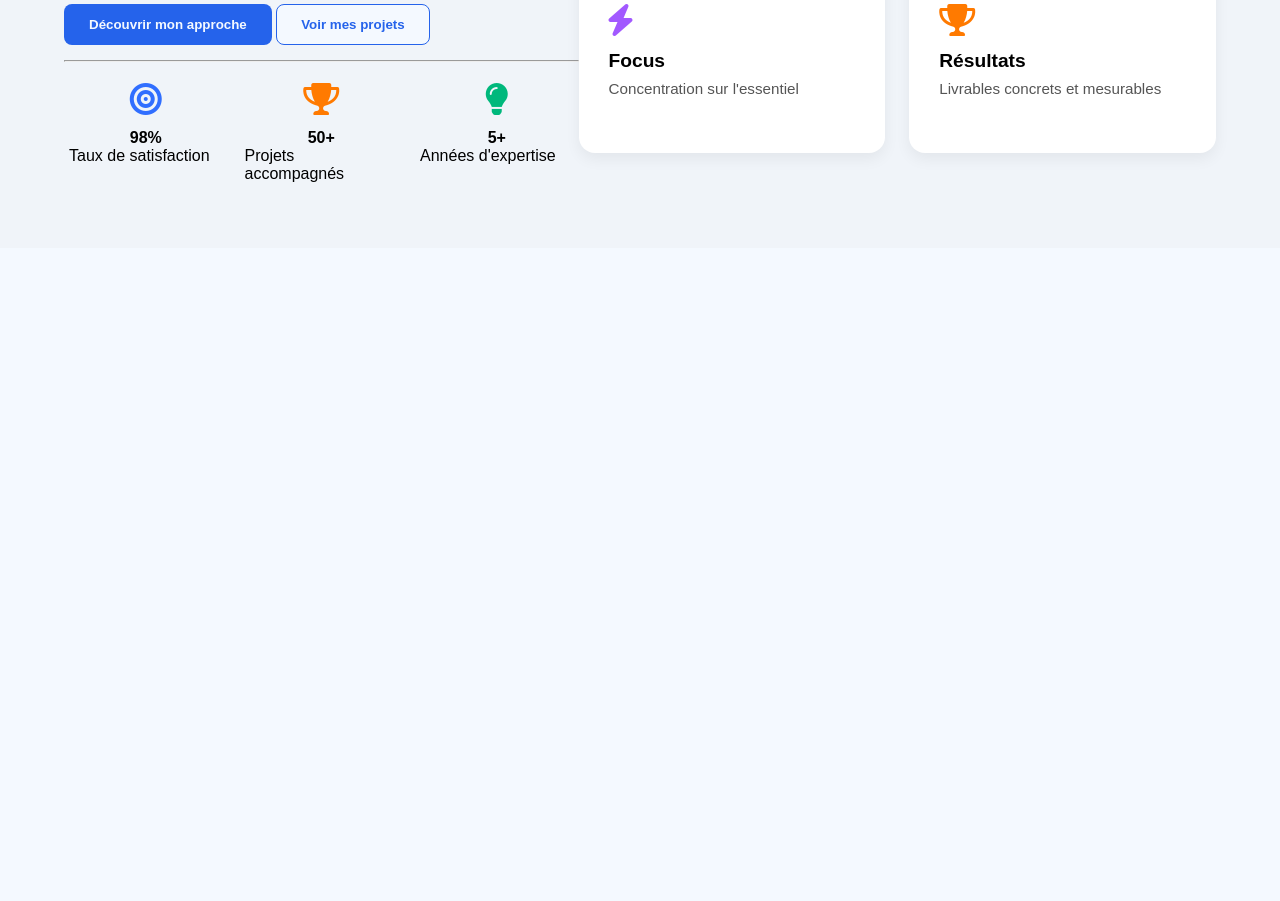
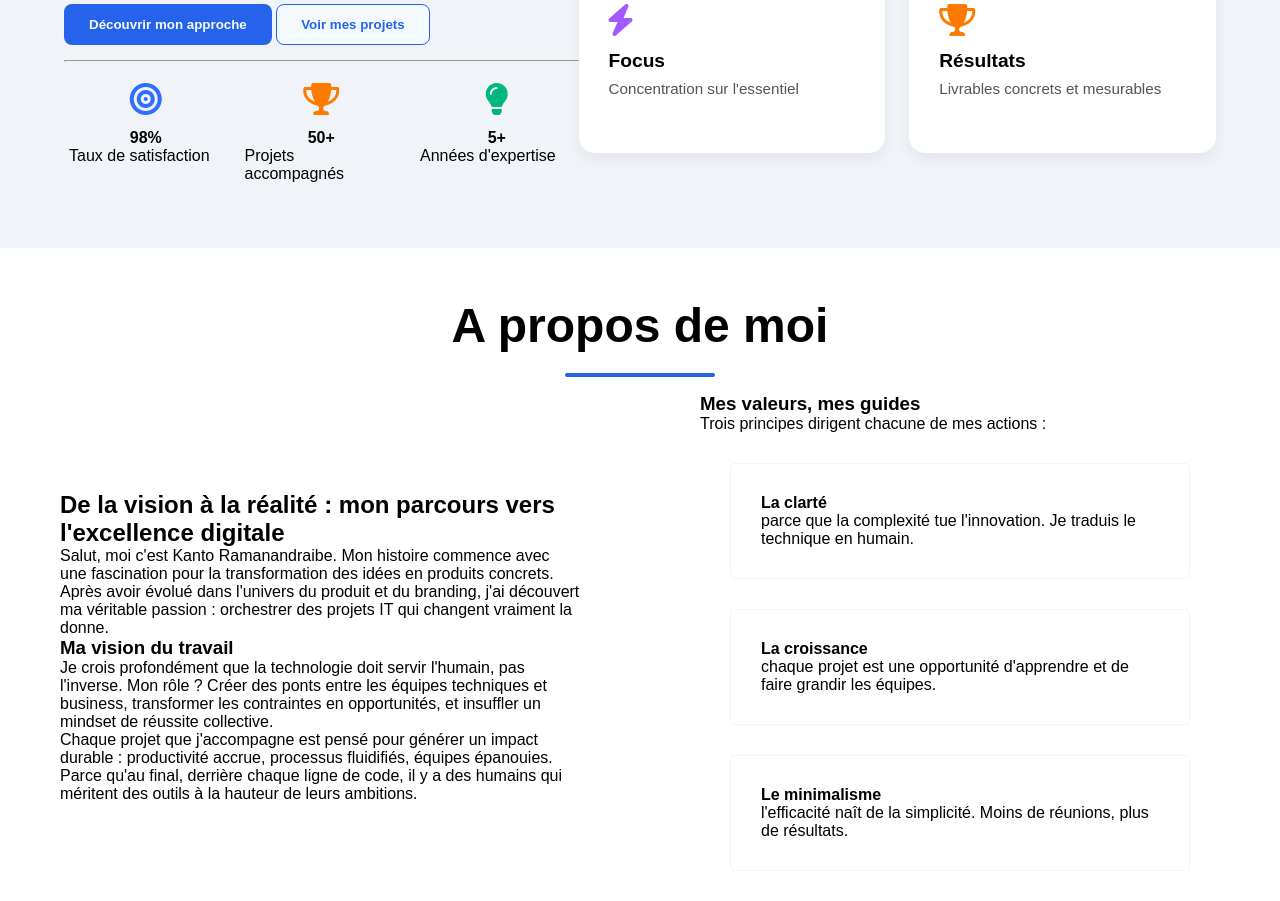
Before and after one commit to Woutnak/Portefolio2.0, a plain HTML site: page index.html in a window 1280 px wide. Shown: the part 416-1317 px from the top of the page. Before the commit the page ends 800 px from the top, so only its background shows below. Drawn offline with Linux system fonts and the light colour scheme.

Commit message:
add about section

```diff
--- a/index.html
+++ b/index.html
@@ -88,11 +88,66 @@
 
     </section>
 
-    <section id="Apropos"></section>
+    <section id="Apropos">
+      <h1 class="section-title">A propos de moi</h1>
+      <div class="barre-title"></div>
+
+      <div class="about-card">
+        <div class="about-card-text">
+         <h2>De la vision à la réalité : mon parcours vers l'excellence digitale</h2>
+
+         <p>Salut, moi c'est <span class="myname">Kanto Ramanandraibe</span>. Mon histoire commence avec une fascination pour la transformation des idées en produits concrets. Après avoir évolué dans l'univers du produit et du branding, j'ai découvert ma véritable passion : orchestrer des projets IT qui changent vraiment la donne.</p>
+         <h3>Ma vision du travail</h3>
+         <p>Je crois profondément que la technologie doit servir l'humain, pas l'inverse. Mon rôle ? Créer des ponts entre les équipes techniques et business, transformer les contraintes en opportunités, et insuffler un mindset de réussite collective.</p>
+         <p>Chaque projet que j'accompagne est pensé pour générer un impact durable : productivité accrue, processus fluidifiés, équipes épanouies. Parce qu'au final, derrière chaque ligne de code, il y a des humains qui méritent des outils à la hauteur de leurs ambitions.</p>
+        </div>
+
+        <div class="about-card-value">
+         <h3>Mes valeurs, mes guides</h3>
+         <p>Trois principes dirigent chacune de mes actions :</p>
+          <div class="card-value">
+            <div class="item-value">
+               <div>
+                <i></i>
+                <div>
+                  <h4> La clarté </h4>
+                  <p> parce que la complexité tue l'innovation. Je traduis le technique en humain.</p>
+                </div>
+               </div>
+            </div>
+
+            <div class="item-value">
+              <div>
+                <i></i>
+                <div>
+                  <h4>La croissance </h4>
+                  <p> chaque projet est une opportunité d'apprendre et de faire grandir les équipes.</p>
+                </div>
+               </div>
+            </div>
+
+             <div class="item-value">
+              <div>
+                <i></i>
+                <div>
+                  <h4>Le minimalisme </h4>
+                  <p>l'efficacité naît de la simplicité. Moins de réunions, plus de résultats.</p>
+                </div>
+               </div>
+            </div>
+          </div>
+
+        </div>
+      </div>
+    </section>
+
+
     <section id="Services"></section>
     <section id="Projets"></section>
     <section id="Temoignages"></section>
     <section id="Ressources"></section>
     <section id="Contact"></section>
+
+
 </body>
 </html>
--- a/styles/style.css
+++ b/styles/style.css
@@ -25,7 +25,6 @@
 
 
 body{
-    background-color: #f4f9ff;
     font-family: sans-serif;
 }
 
@@ -33,12 +32,13 @@ a {
   text-decoration: none;
 }
 
+/*---Hero section---*/
 #Navbar {
   display: flex;
   justify-content: space-between;
   align-items: center;
   padding: 1rem 2rem;
-  background-color: transparent;
+  background-color: #f4f9ff;
   position: sticky;
   top: 0;
   }
@@ -69,7 +69,7 @@ a {
 /*------------------*/
 #Heropage{
   display: flex;
-  justify-content:space-evenly;
+  justify-content:space-between;
   align-items: center;
   background-color: #f0f4f9;
   padding: 60px 5%;
@@ -259,3 +259,54 @@ color:var(--color-primary-blue);
 .barre-purple{
   background-color: var(--purple);
 }
+/*---About me section---*/
+.Apropos{
+  padding: 60px 5%;
+  margin: 0 auto;
+  display: flex;
+  flex-wrap: wrap;
+  gap: 40px;
+  justify-content: space-between;
+}
+
+.barre-title{
+  width: 150px;
+  height: 4px;
+  border-radius: 2px;
+  margin: 0 auto 16px auto;
+  background-color: var(--color-primary-blue);
+}
+
+.about-card-text, .about-card-value {
+    flex: 1 1 45%;
+    min-width: 300px;
+    padding:0 60px 0 60px;
+}
+
+.section-title{
+  font-size: 3rem;
+  font-weight: 800;
+  margin-bottom: 20px;
+  margin-top: 50px;
+  text-align: center;
+
+}
+.about-card{
+  display: flex;
+  justify-content:space-evenly;
+  align-items: center;
+
+}
+
+.item-value{
+  border-radius: 5px;
+  padding: 30px;
+  margin: 30px;
+  border: 1px solid var(--color-light-gray);
+  transition: all 0.3s ease-in-out;
+}
+.item-value:hover{
+    border: 2px solid transparent;
+    box-shadow: 0 6px 20px 6px  rgba(0,0,0,0.06);
+     background: white;
+}
```
Also changed, not shown: images/l.png (added).
